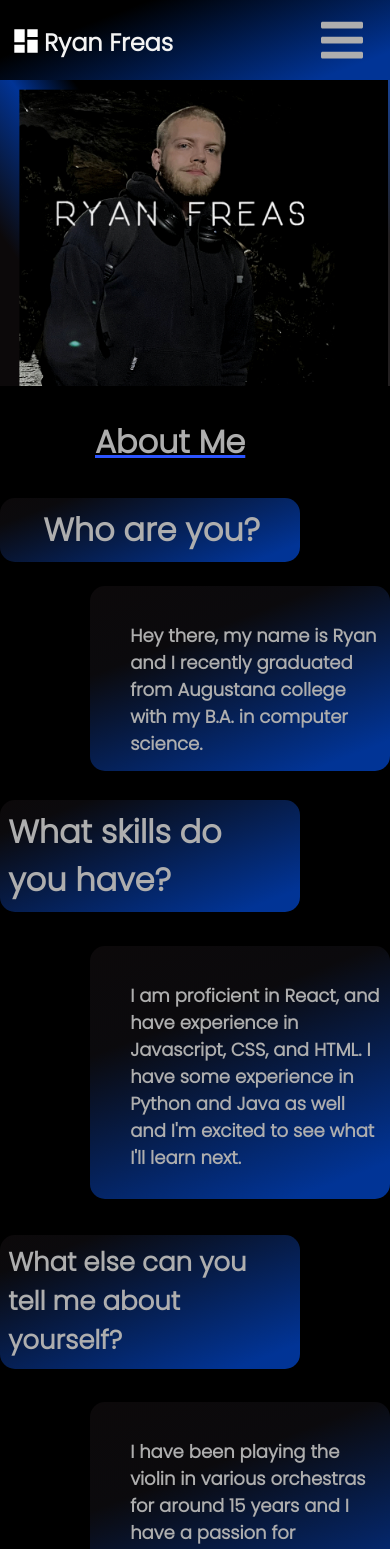
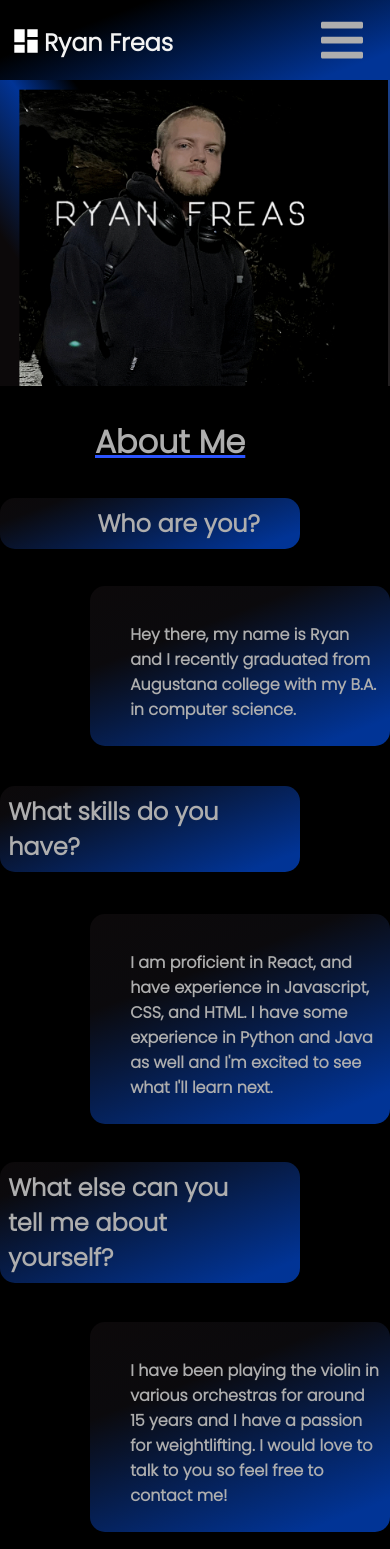
Before and after one commit to ryan2625/personalWebsite, a React (Create React App) app: page / in a window 390 px wide. Shown: the top 1549 px of the page. Built offline with nearby package versions, Linux system fonts and the light colour scheme; a web font is replaced by a local one.

Commit message:
fixing mobile bugs

```diff
--- a/package.json
+++ b/package.json
@@ -1,6 +1,4 @@
 {
-  "homepage": "http://ryan2625.github.io/ryan-dev",
-  "name": "personal-web",
   "version": "0.1.0",
   "private": true,
   "dependencies": {
@@ -21,8 +19,6 @@
   },
   "scripts": {
     "start": "react-scripts start",
-    "predeploy":"npm run build",
-    "deploy": "gh-pages -d build",
     "build": "react-scripts build",
     "test": "react-scripts test",
     "eject": "react-scripts eject"
--- a/src/conponenets/contact/contactPic.css
+++ b/src/conponenets/contact/contactPic.css
@@ -33,6 +33,12 @@
     }
 }
 
+@media (max-width: 850px){
+    .leftContact{
+        display: none;
+    }
+}
+
 @media (max-width: 610px){
     form > *{
         max-width: 345px;
--- a/src/conponenets/homeComponent/homeContent.css
+++ b/src/conponenets/homeComponent/homeContent.css
@@ -236,11 +236,20 @@ h4{
     .homeContainer2{
         height: 1200px;
         grid-template-rows: repeat(8, 120px) 35px;
+
     }
 
     .homeContainer{
         overflow-y: scroll;
         height: fit-content;
+    }
+
+    .left > *{
+        font-size: x-large;
+    }
+
+    .right > *{
+        font-size: medium;
     }
 
     .containerAll{
@@ -250,6 +259,7 @@ h4{
     .left{
         width: 300px;
         border-radius: 15px;
+
     }
 
     .right{
@@ -263,13 +273,12 @@ h4{
 
     .q2{
         grid-row: 3/4;
-        margin-top: 5.90rem;;
+        margin-top: 5rem;;
     }
 
     .q3{
         grid-row: 7/8;
-        margin-top: 3.1rem;
-        font-size: small;
+        margin-top: -1.5rem;
     }
 
     .a1{
@@ -278,6 +287,7 @@ h4{
 
     .a2{
         grid-row: 5/6;
+        margin-top: -2rem;
 
     }
 
@@ -286,16 +296,16 @@ h4{
     }
 
     .homeContainer2 :nth-child(4){
-        height: 253px;
+        height: 210px;
     }
 
     .homeContainer2 :nth-child(6){
-        height: 250px;
-        margin-top: 6rem;
+        height: 210px;
+        margin-top: 1rem;
     }
 
     .homeContainer2 :nth-child(2){
-        height: 185px;
+        height: 160px;
     }
 
     .button1{
```
Also changed, not shown: src/conponenets/projectsComponents/gdsc.png (added).
